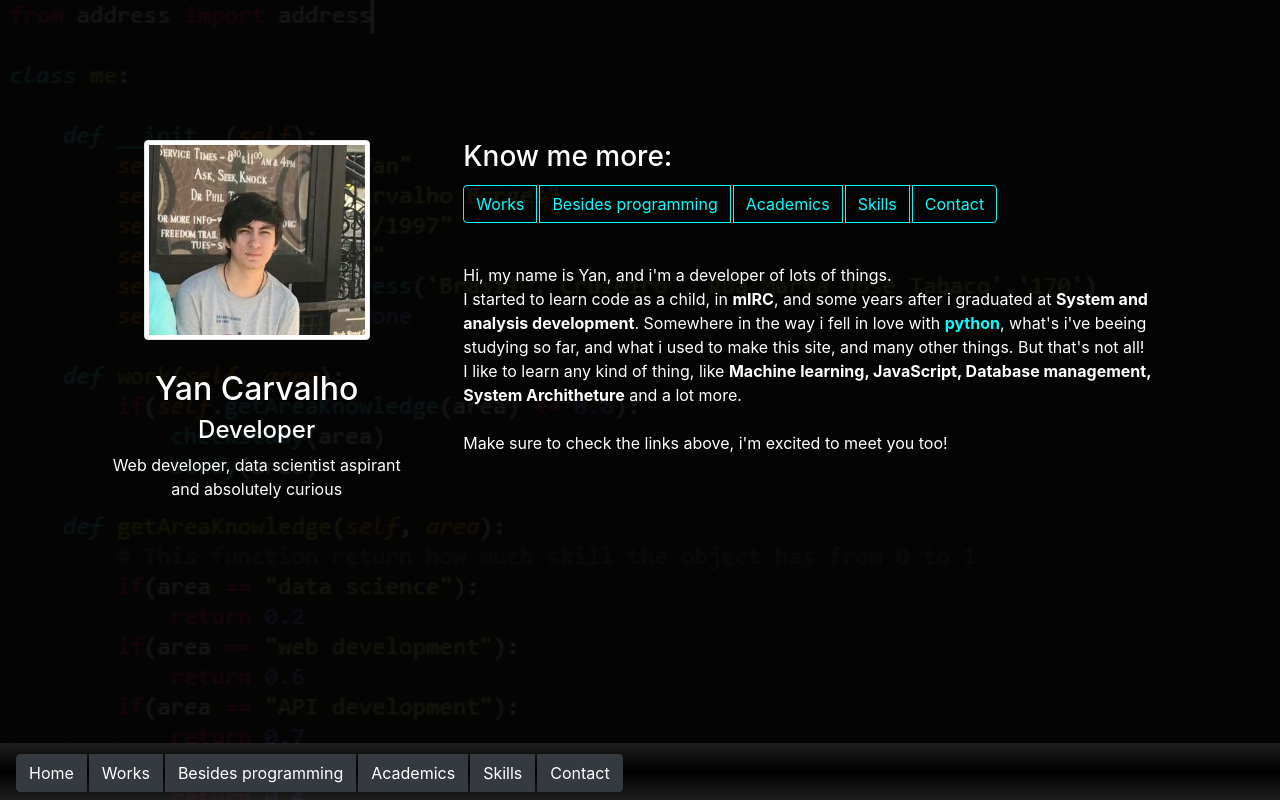
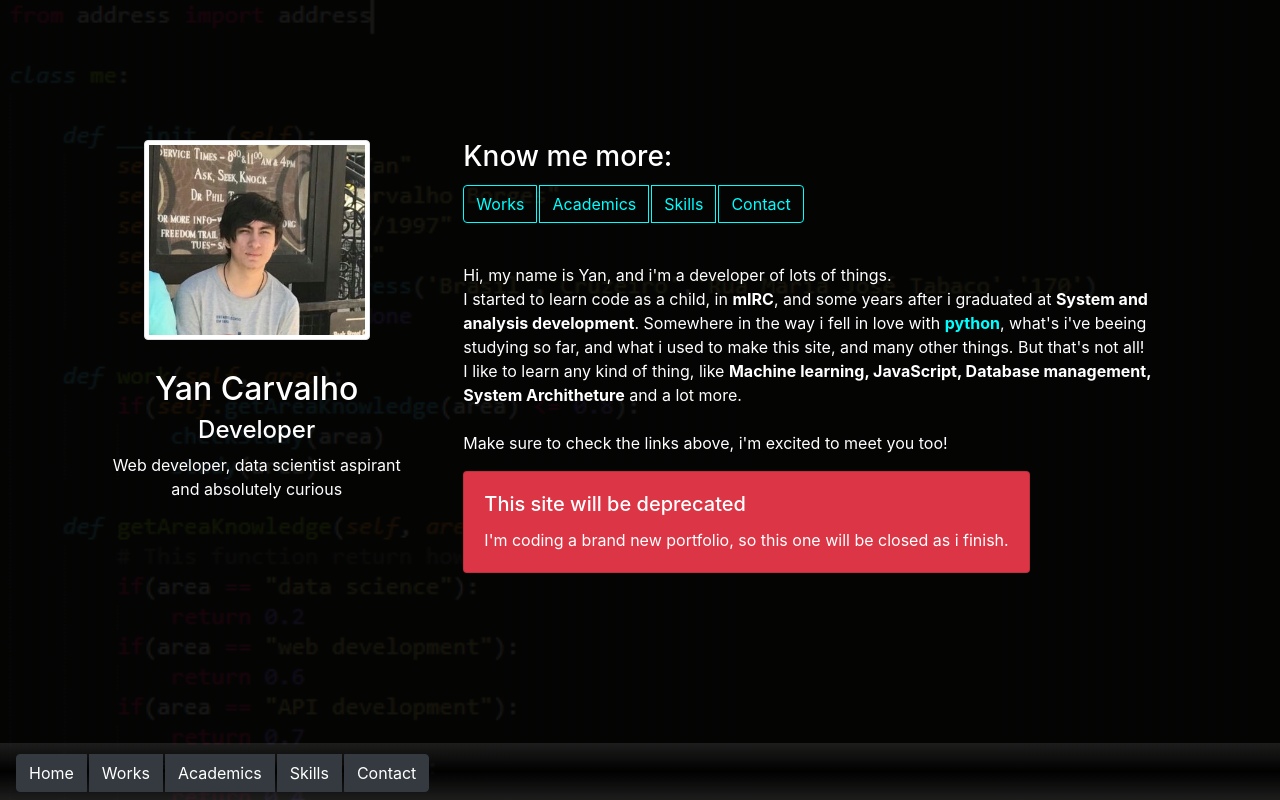
Before and after one commit to yancborges/Portfolio, a Flask app: page / in a window 1280 px wide. Run offline with Flask 2, Linux system fonts and the light colour scheme; some libraries are stand-ins or nearby versions.

Commit message:
Removing off topic page links

```diff
--- a/templates/includes/footer.html
+++ b/templates/includes/footer.html
@@ -6,9 +6,9 @@
   		<label class="btn btn-dark">
     		<a href="/works">Works</a>
   		</label>
-  		<label class="btn btn-dark">
+  		<!--<label class="btn btn-dark">
     		<a href="/notcode">Besides programming</a>
-  		</label>
+  		</label>-->
   		<label class="btn btn-dark">
     		<a href="/academics">Academics</a>
   		</label>
--- a/templates/index.html
+++ b/templates/index.html
@@ -5,7 +5,7 @@
 				<div class="btn-group btn-group-toggle" data-toggle="buttons">
 
     		    <a href="/works" class="btn btn-outline-lj">Works</a>
-            <a href="/notcode" class="btn btn-outline-lj">Besides programming</a>
+            <!--<a href="/notcode" class="btn btn-outline-lj">Besides programming</a>-->
   					<a href="/academics" class="btn btn-outline-lj">Academics</a>
             <a href="/skills" class="btn btn-outline-lj">Skills</a>
             <a href="/contact" class="btn btn-outline-lj">Contact</a>
@@ -21,5 +21,13 @@
           <br/><br/>
           Make sure to check the links above, i'm excited to meet you too!
           </p>
+          <div class="card text-white bg-danger">
+            <div class="card-body">
+              <h5 class="card-title">This site will be deprecated</h5>
+              <p class="card-text">I'm coding a brand new portfolio, so this one will be
+                closed as i finish.
+              </p>
+            </div>
+          </div>
         </div>
      {% endblock %}
```
